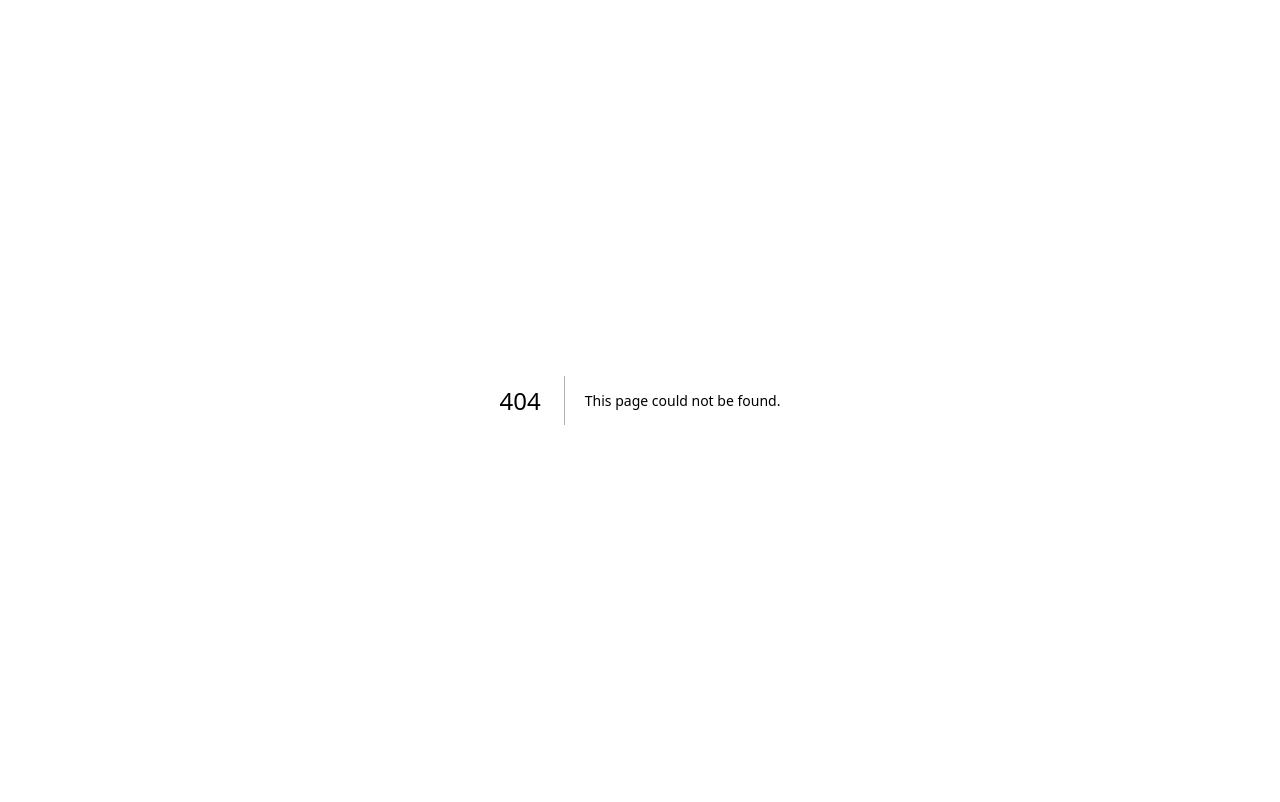
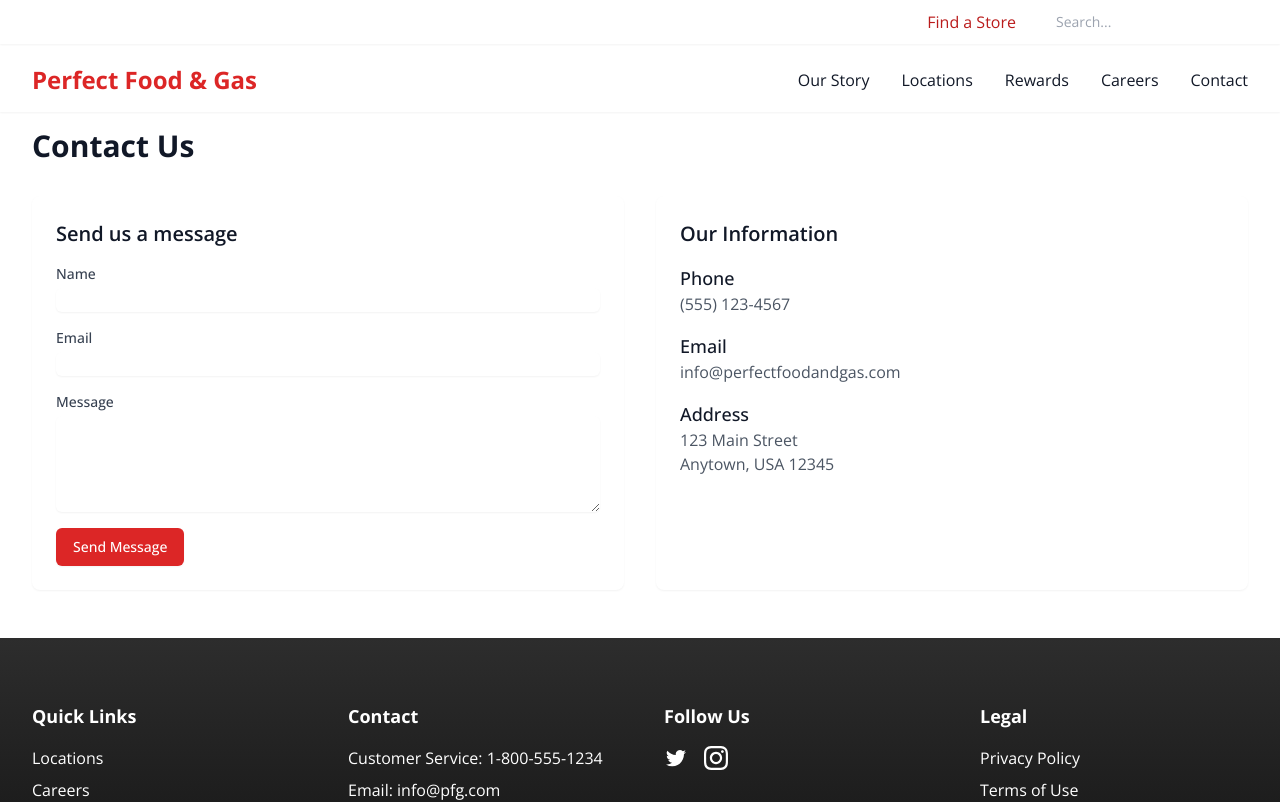
Before and after one commit to UDGOK/PFG, a Next.js app: page /contact in a window 1280 px wide. Before the commit this address had no page. Shown: the top 802 px of the page. Built offline with nearby package versions, Linux system fonts and the light colour scheme.

Commit message:
Add contact page with consistent header and footer

```diff
--- /dev/null
+++ b/src/app/contact/page.tsx
@@ -0,0 +1,88 @@
+import Layout from "../../components/layout"
+
+export default function ContactPage() {
+  return (
+    <Layout>
+      <div className="max-w-7xl mx-auto px-4 sm:px-6 lg:px-8 py-12">
+      <h1 className="text-3xl font-bold text-gray-900 mb-8">Contact Us</h1>
+
+      <div className="grid grid-cols-1 md:grid-cols-2 gap-8">
+        {/* Contact Form */}
+        <div className="bg-white p-6 rounded-lg shadow-sm">
+          <h2 className="text-xl font-semibold text-gray-900 mb-4">Send us a message</h2>
+
+          <form className="space-y-4">
+            <div>
+              <label htmlFor="name" className="block text-sm font-medium text-gray-700">
+                Name
+              </label>
+              <input
+                type="text"
+                id="name"
+                className="mt-1 block w-full rounded-md border-gray-300 shadow-sm focus:border-red-500 focus:ring-red-500"
+                required
+              />
+            </div>
+
+            <div>
+              <label htmlFor="email" className="block text-sm font-medium text-gray-700">
+                Email
+              </label>
+              <input
+                type="email"
+                id="email"
+                className="mt-1 block w-full rounded-md border-gray-300 shadow-sm focus:border-red-500 focus:ring-red-500"
+                required
+              />
+            </div>
+
+            <div>
+              <label htmlFor="message" className="block text-sm font-medium text-gray-700">
+                Message
+              </label>
+              <textarea
+                id="message"
+                rows={4}
+                className="mt-1 block w-full rounded-md border-gray-300 shadow-sm focus:border-red-500 focus:ring-red-500"
+                required
+              />
+            </div>
+
+            <button
+              type="submit"
+              className="inline-flex justify-center py-2 px-4 border border-transparent shadow-sm text-sm font-medium rounded-md text-white bg-red-600 hover:bg-red-700 focus:outline-none focus:ring-2 focus:ring-offset-2 focus:ring-red-500"
+            >
+              Send Message
+            </button>
+          </form>
+        </div>
+
+        {/* Contact Information */}
+        <div className="bg-white p-6 rounded-lg shadow-sm">
+          <h2 className="text-xl font-semibold text-gray-900 mb-4">Our Information</h2>
+
+          <div className="space-y-4">
+            <div>
+              <h3 className="text-lg font-medium text-gray-900">Phone</h3>
+              <p className="text-gray-600">(555) 123-4567</p>
+            </div>
+
+            <div>
+              <h3 className="text-lg font-medium text-gray-900">Email</h3>
+              <p className="text-gray-600">info@perfectfoodandgas.com</p>
+            </div>
+
+            <div>
+              <h3 className="text-lg font-medium text-gray-900">Address</h3>
+              <p className="text-gray-600">
+                123 Main Street<br />
+                Anytown, USA 12345
+              </p>
+            </div>
+          </div>
+        </div>
+      </div>
+      </div>
+    </Layout>
+  )
+}
--- a/src/components/navigation.tsx
+++ b/src/components/navigation.tsx
@@ -122,6 +122,13 @@ export default function Navigation() {
             >
               Careers
             </Link>
+
+            <Link
+              href="/contact"
+              className="text-gray-900 hover:text-red-600 relative after:absolute after:bottom-0 after:left-0 after:h-1 after:w-full after:bg-red-600 after:scale-x-0 hover:after:scale-x-100 after:transition-transform"
+            >
+              Contact
+            </Link>
           </div>
         </div>
       </div>
@@ -192,6 +199,13 @@ export default function Navigation() {
           >
             Careers
           </Link>
+
+          <Link
+            href="/contact"
+            className="text-gray-900 hover:text-red-600 block px-3 py-2 rounded-md text-base font-medium"
+          >
+            Contact
+          </Link>
         </div>
       </div>
     </nav>
```
